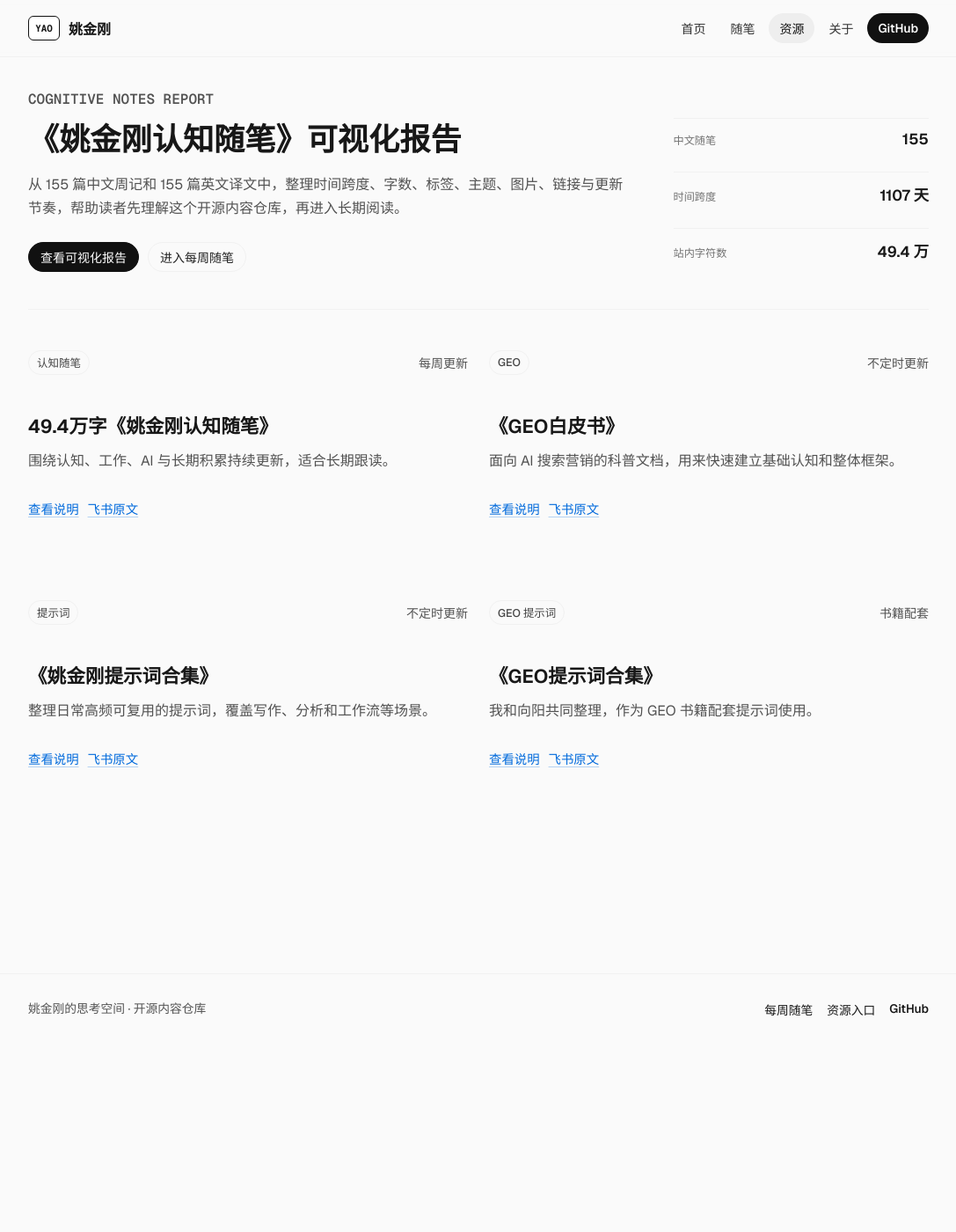
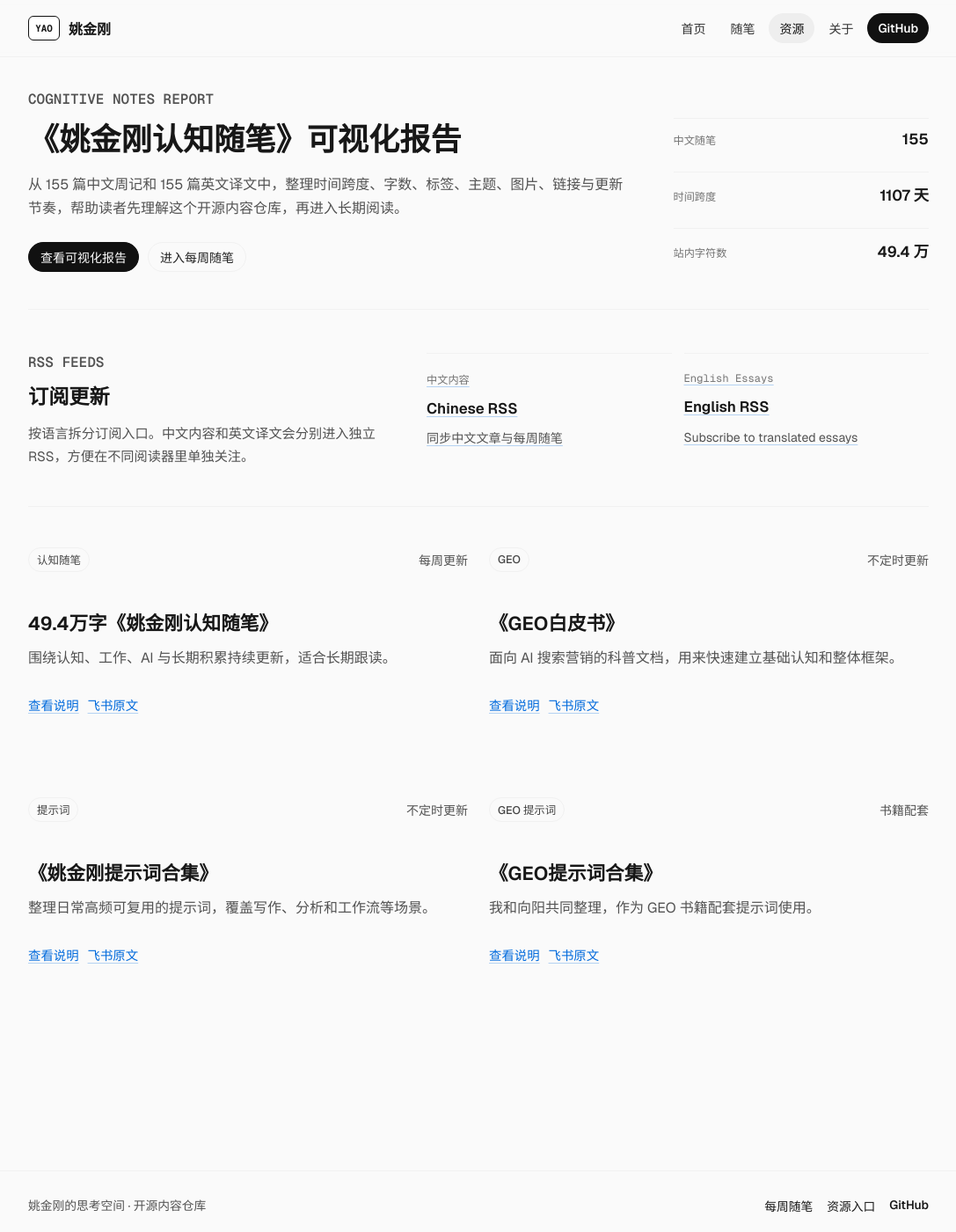
Before and after one commit to yaojingang/yaojingang.github.io, a Jekyll site: the page built from resources/index.md, in a window 1280 px wide and 1400 px high. Shown: the whole window at 88% size, without its empty margins (96-1183 px from the left). Built offline with Jekyll 4.4.1, drawn with Linux system fonts in a browser that asks for light colours; comment, search, counter and statistics services are not loaded.

Commit message:
Add language-specific RSS feeds

```diff
--- a/_layouts/default.html
+++ b/_layouts/default.html
@@ -7,6 +7,8 @@
   <meta name="description" content="{{ page.description | default: site.description }}">
   <link rel="stylesheet" href="{{ '/assets/css/style.css' | relative_url }}?v={{ site.time | date: '%Y%m%d%H%M%S' }}">
   {%- feed_meta -%}
+  <link rel="alternate" type="application/rss+xml" title="中文内容 RSS" href="{{ '/feed-zh.xml' | absolute_url }}">
+  <link rel="alternate" type="application/rss+xml" title="English Essays RSS" href="{{ '/feed-en.xml' | absolute_url }}">
 </head>
 <body>
   <header class="site-header">
--- a/assets/css/style.scss
+++ b/assets/css/style.scss
@@ -1741,6 +1741,72 @@ li {
   font-weight: 620;
 }
 
+.rss-feed-entry {
+  display: grid;
+  grid-template-columns: minmax(0, 0.72fr) minmax(320px, 1fr);
+  gap: 42px;
+  align-items: end;
+  margin-bottom: 46px;
+  padding-bottom: 42px;
+  border-bottom: 1px solid var(--line);
+}
+
+.rss-feed-copy h2 {
+  margin: 0;
+  color: var(--heading);
+  font-size: 1.45rem;
+  font-weight: 660;
+  line-height: 1.2;
+}
+
+.rss-feed-copy p:not(.card-kicker) {
+  max-width: 620px;
+  margin: 14px 0 0;
+  color: var(--muted);
+  font-size: 0.95rem;
+  line-height: 1.72;
+}
+
+.rss-feed-list {
+  display: grid;
+  grid-template-columns: repeat(2, minmax(0, 1fr));
+  gap: 14px;
+}
+
+.rss-feed-card {
+  display: grid;
+  gap: 8px;
+  min-height: 132px;
+  padding: 20px 0 18px;
+  border-top: 1px solid var(--line);
+  color: inherit;
+  text-decoration: none;
+}
+
+.rss-feed-card span {
+  color: var(--quiet);
+  font-family: "Geist Mono", "SFMono-Regular", Consolas, monospace;
+  font-size: 0.76rem;
+}
+
+.rss-feed-card strong {
+  color: var(--heading);
+  font-size: 1.05rem;
+  font-weight: 620;
+}
+
+.rss-feed-card small {
+  color: var(--muted);
+  font-size: 0.88rem;
+  line-height: 1.55;
+}
+
+.rss-feed-card:hover strong,
+.rss-feed-card:focus-visible strong {
+  text-decoration: underline;
+  text-underline-offset: 4px;
+}
+
 .notes-report {
   --report-paper: #f5f4ed;
   --report-ivory: #faf9f5;
@@ -2746,6 +2812,7 @@ li {
   .taxonomy-grid,
   .about-grid,
   .resource-report-entry,
+  .rss-feed-entry,
   .notes-report-hero,
   .report-chart-grid,
   .report-flow,
@@ -2919,6 +2986,12 @@ li {
     padding-bottom: 34px;
   }
 
+  .rss-feed-entry {
+    gap: 24px;
+    margin-bottom: 36px;
+    padding-bottom: 34px;
+  }
+
   .notes-report-hero {
     gap: 30px;
     padding-bottom: 36px;
@@ -3079,6 +3152,7 @@ li {
   }
 
   .resource-report-metrics,
+  .rss-feed-list,
   .report-kpi-grid {
     grid-template-columns: 1fr;
   }
--- a/resources/index.md
+++ b/resources/index.md
@@ -30,6 +30,26 @@ hide_header: true
       <span>站内字符数</span>
       <strong>49.4 万</strong>
     </div>
+  </div>
+</section>
+
+<section class="rss-feed-entry" aria-labelledby="rss-feed-title">
+  <div class="rss-feed-copy">
+    <p class="card-kicker">RSS Feeds</p>
+    <h2 id="rss-feed-title">订阅更新</h2>
+    <p>按语言拆分订阅入口。中文内容和英文译文会分别进入独立 RSS，方便在不同阅读器里单独关注。</p>
+  </div>
+  <div class="rss-feed-list" aria-label="RSS 订阅入口">
+    <a class="rss-feed-card" href="{{ '/feed-zh.xml' | relative_url }}" type="application/rss+xml">
+      <span>中文内容</span>
+      <strong>Chinese RSS</strong>
+      <small>同步中文文章与每周随笔</small>
+    </a>
+    <a class="rss-feed-card" href="{{ '/feed-en.xml' | relative_url }}" type="application/rss+xml">
+      <span>English Essays</span>
+      <strong>English RSS</strong>
+      <small>Subscribe to translated essays</small>
+    </a>
   </div>
 </section>
 
```
Also changed, not shown: feed-en.xml (added, +36 -0 lines), feed-zh.xml (added, +36 -0 lines).
